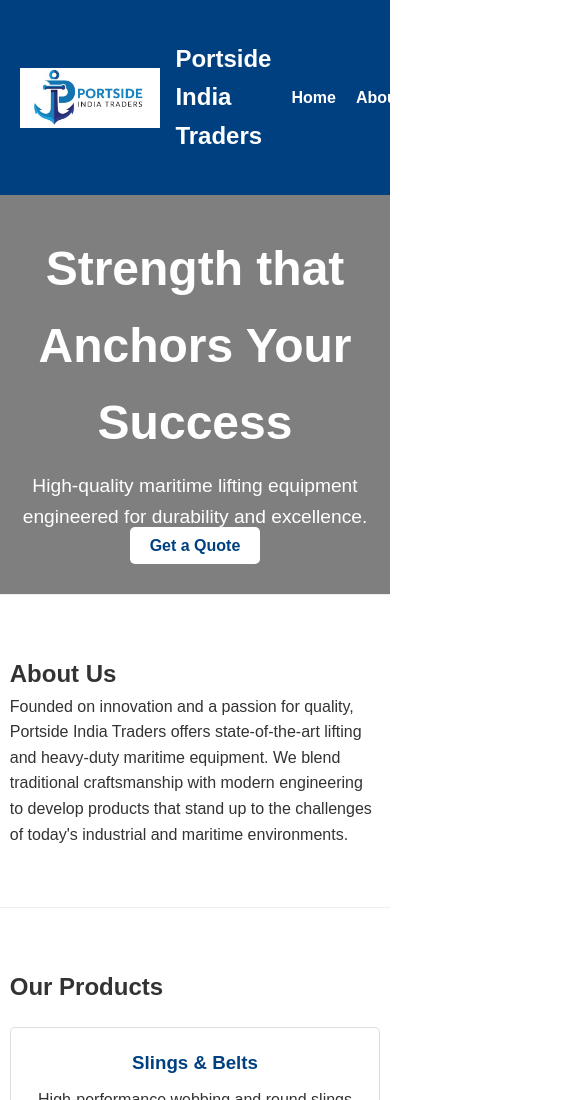
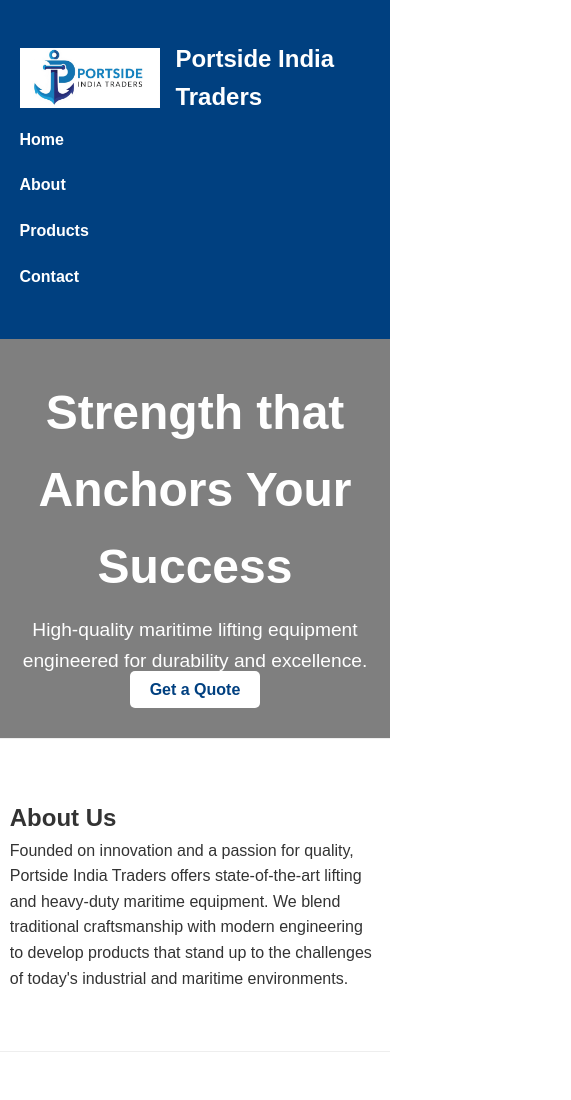
Before and after one commit to AadhaMinati/PortsideIndiaTraders, a plain HTML site: page index.html in a window 390 px wide. Shown: the top 1100 px of the page, 571 px wide, since content can reach past the window. Drawn offline with Linux system fonts and the light colour scheme.

Commit message:
Update index.html

```diff
--- a/index.html
+++ b/index.html
@@ -59,6 +59,22 @@
       color: #fff;
       font-weight: bold;
     }
+@media (max-width: 768px) {
+  header .container {
+    flex-direction: column;
+    align-items: flex-start;
+  }
+
+  nav ul {
+    flex-direction: column;
+    align-items: flex-start;
+    width: 100%;
+  }
+
+  nav ul li {
+    margin: 10px 0;
+  }
+}
 
     /* Hero Section */
     .hero {
```
